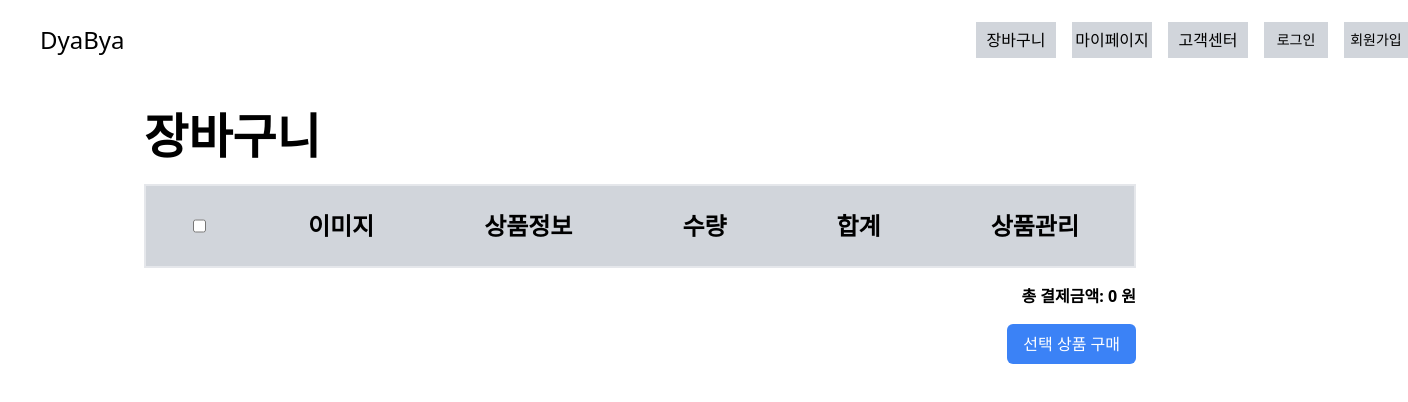
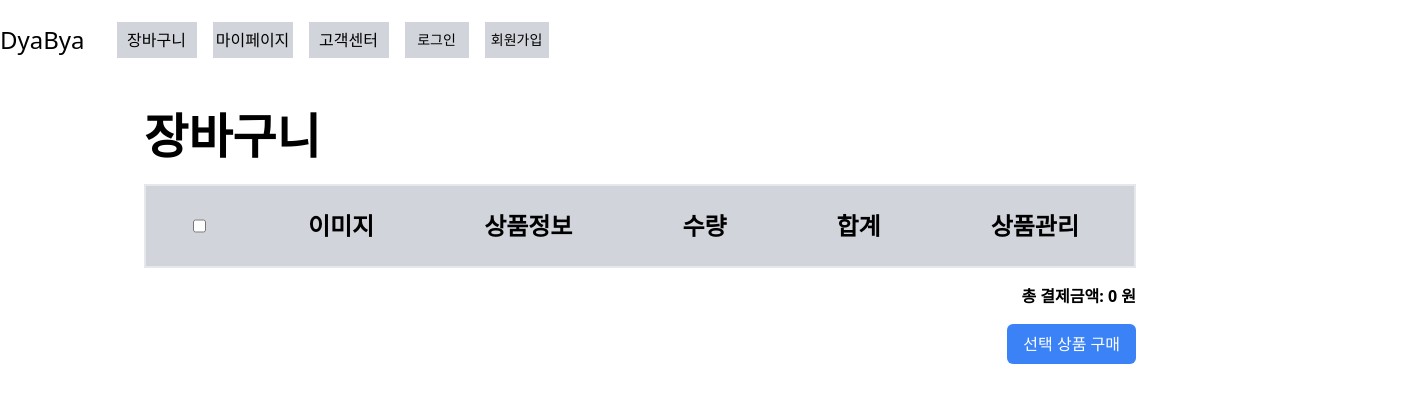
Before and after one commit to kimwoojin123/KDT-IaaS-1team-ERP, a Next.js app in the folder user/: page /cart in a window 1280 px wide. Shown: the top 402 px of the page, 1408 px wide, since content can reach past the window. Built offline with nearby package versions, Linux system fonts and the light colour scheme.

Commit message:
user layout ui move

```diff
--- a/user/app/layout.tsx
+++ b/user/app/layout.tsx
@@ -23,12 +23,12 @@ export default function RootLayout({
   return (
     <html lang="en" className="h-screen">
       <body className="h-screen">
-        <div className='flex h-20 items-center pl-10 space-x-4'>
+        <div className='flex w-screen h-20 items-center space-x-4'>
           <Reload />
-          <div className='relative left-1/2'>
+          <div>
             <MyStatus />
           </div>
-          <div className='w-96 flex absolute left-3/4 justify-between space-x-4'>
+          <div className='w-screen flex left-3/4 space-x-4'>
             <div>
               <CartButton />
             </div>
--- a/user/app/ui/slide.tsx
+++ b/user/app/ui/slide.tsx
@@ -34,9 +34,9 @@ export default function Slide() {
       {/* 슬라이드 내용 */}
       <div className="flex text-center transition-transform duration-300 ease-in-out" style={{ width: `${totalSlides * 100}%`, transform: `translateX(-${currentSlide * (100 / totalSlides)}%)` }}>
         {/* 각각의 슬라이드 컨텐츠 */}
-        <div className="w-screen h-52 bg-blue-500">Slide 1</div>
-        <div className="w-screen h-52 bg-green-500">Slide 2</div>
-        <div className="w-screen h-52 bg-red-500">Slide 4</div>
+        <div className="w-screen h-80 bg-blue-500">Slide 1</div>
+        <div className="w-screen h-80 bg-green-500">Slide 2</div>
+        <div className="w-screen h-80 bg-red-500">Slide 4</div>
       </div>
     </div>
   );
```
